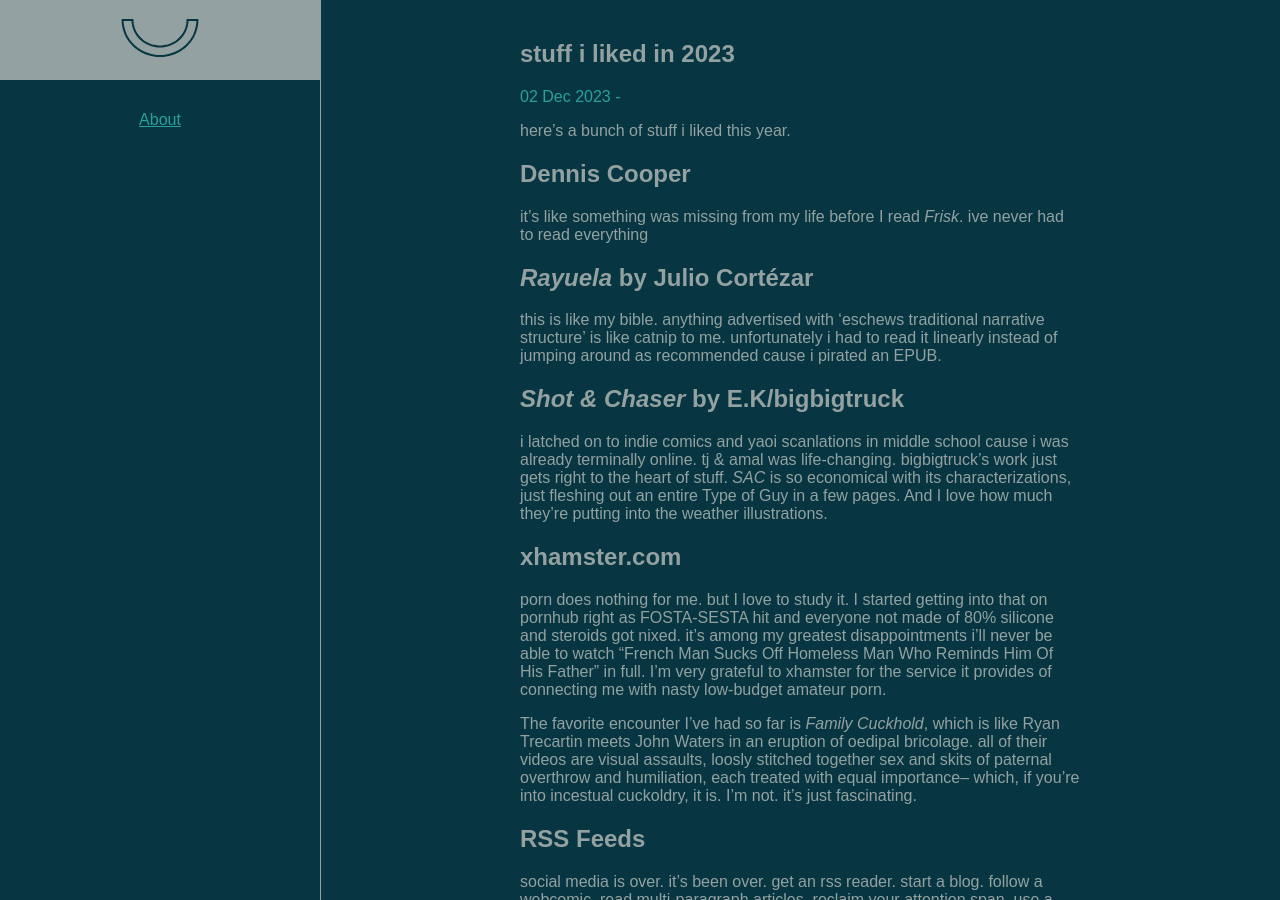
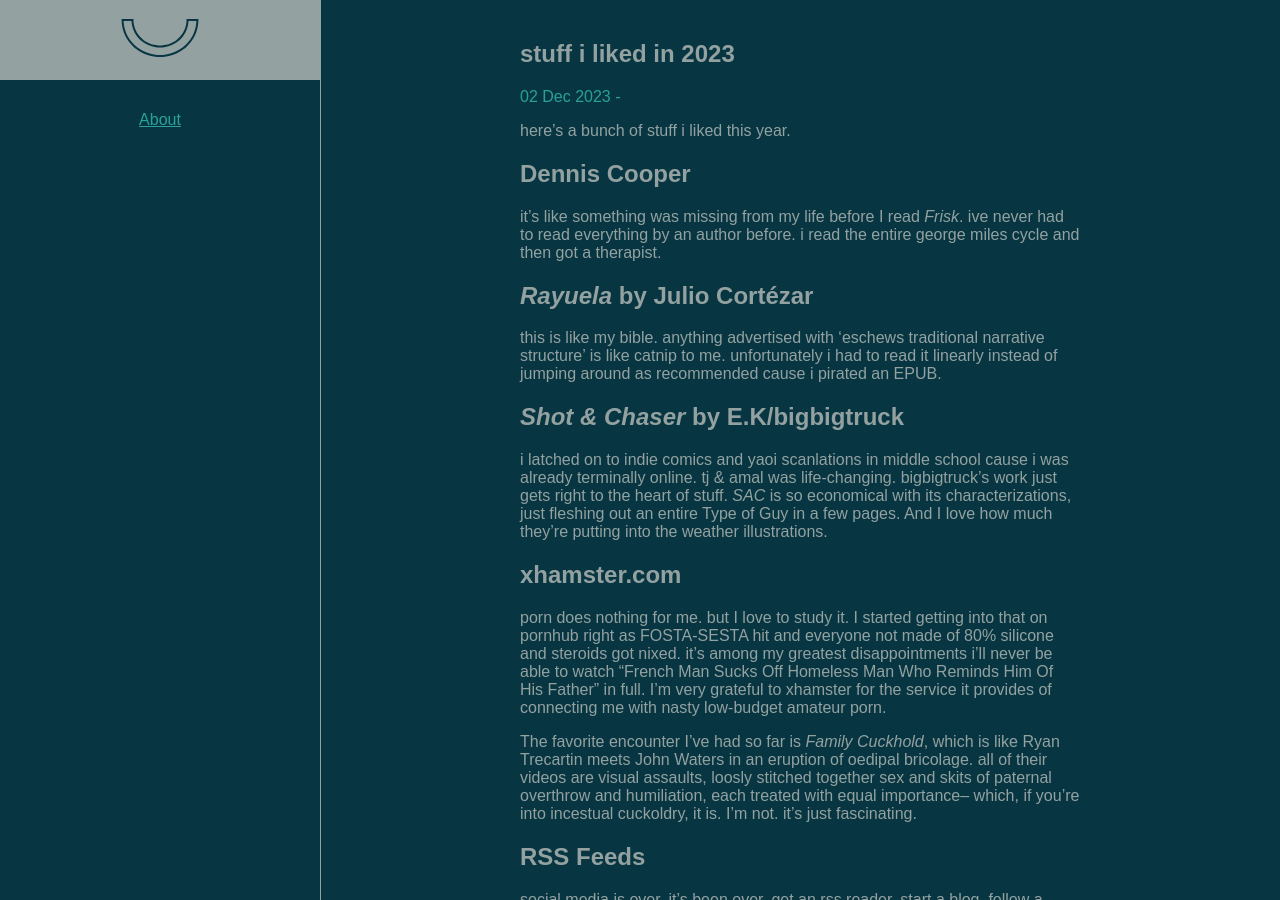
Before and after one commit to itsfriendmeat/itsmeat-jekyll, a Jekyll site: the page built from _posts/2023-12-2-stuff-i-liked-2023.md, in a window 1280 px wide and 900 px high. Built offline with Jekyll 4.4.1, drawn with Linux system fonts in a browser that asks for light colours.

Commit message:
Updated post

```diff
--- a/_posts/2023-12-2-stuff-i-liked-2023.md
+++ b/_posts/2023-12-2-stuff-i-liked-2023.md
@@ -10,7 +10,7 @@
 here's a bunch of stuff i liked this year.
 
 # Dennis Cooper
-it's like something was missing from my life before I read _Frisk_. ive never had to read everything
+it's like something was missing from my life before I read _Frisk_. ive never had to read everything by an author before. i read the entire george miles cycle and then got a therapist.
 # _Rayuela_ by Julio Cortézar
 this is like my bible. anything advertised with 'eschews traditional narrative structure' is like catnip to me. unfortunately i had to read it linearly instead of jumping around as recommended cause i pirated an EPUB.
 # _Shot & Chaser_ by E.K/bigbigtruck
```
